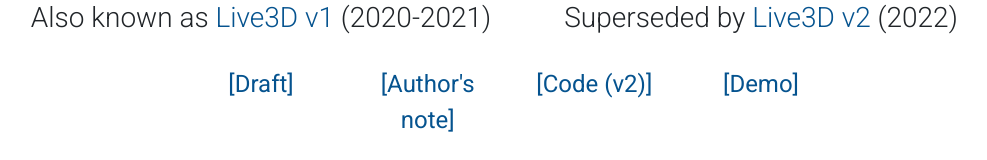
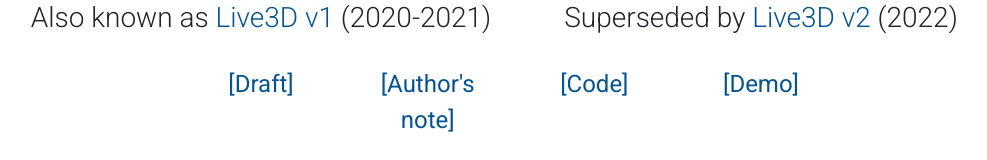
Before and after one commit to transpchan/transpchan.github.io, a plain HTML site: page live3d/index.html in a window 1280 px wide. Shown: the part 252-412 px from the top of the page, without its empty margins (129-1116 px from the left). Drawn offline with nearby package versions, Linux system fonts and the light colour scheme.

Commit message:
Update index.html

```diff
--- a/live3d/index.html
+++ b/live3d/index.html
@@ -59,7 +59,7 @@
                     href="https://zhuanlan.zhihu.com/p/565391665">[Author's note]</a>
             </div>
             <div class="col-sm-2">
-                <a href="https://github.com/transpchan/Live3D-v2/">[Code (v2)]</a>
+                <a href="https://github.com/transpchan/Live3D/">[Code]</a>
             </div>
 
 
```
